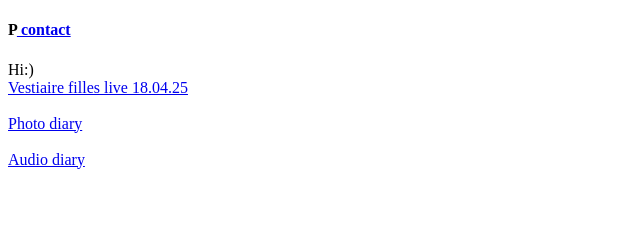
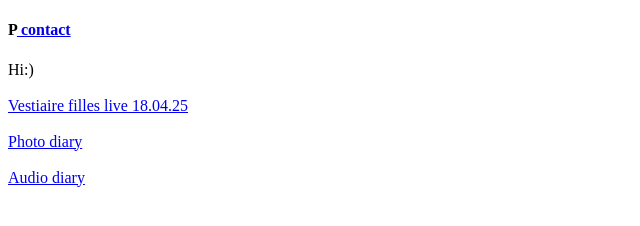
Before and after one commit to paulinaloise/me, a plain HTML site: page index.html in a window 1280 px wide. Shown: the whole page, without its empty margins (0-640 px from the left). Drawn offline with Linux system fonts and the light colour scheme.

Commit message:
Update index.html

```diff
--- a/index.html
+++ b/index.html
@@ -15,7 +15,7 @@
 
             <h4></h4>
 
-            Hi:)<br>
+            Hi:)<br><br>
 
                 <a href="SITE_AUDIO/live tatamartine processed v1.mp3" target="_blank">Vestiaire filles live 18.04.25</a>
 
```
